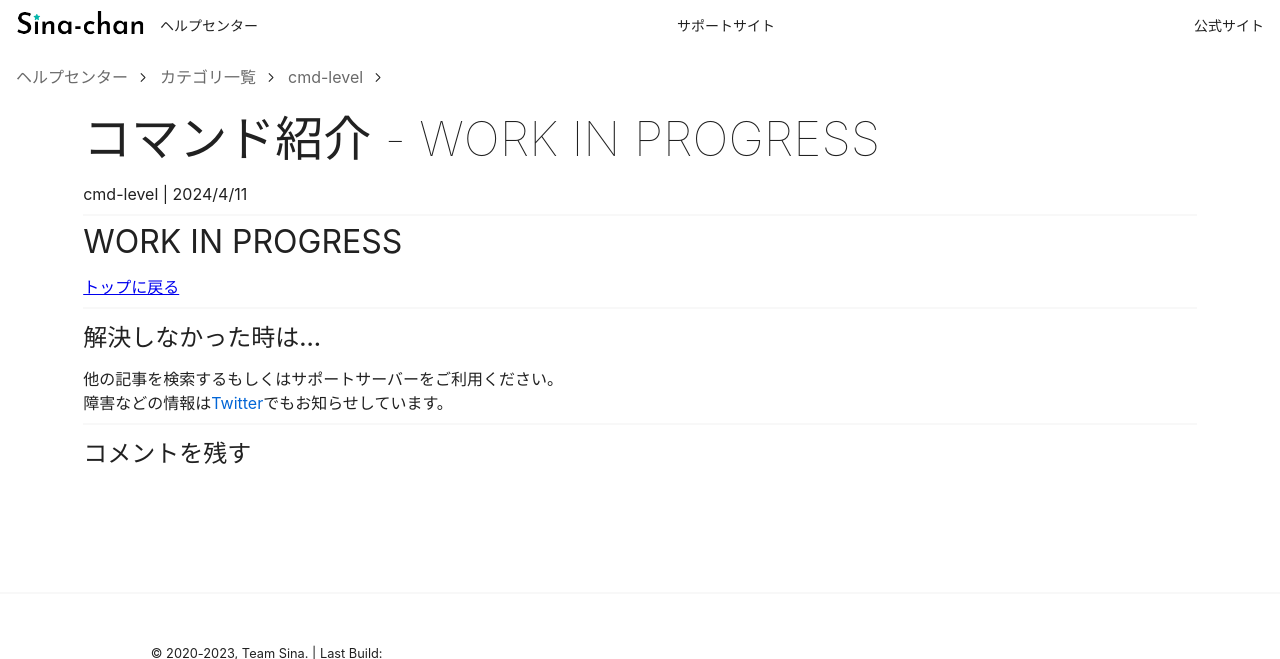
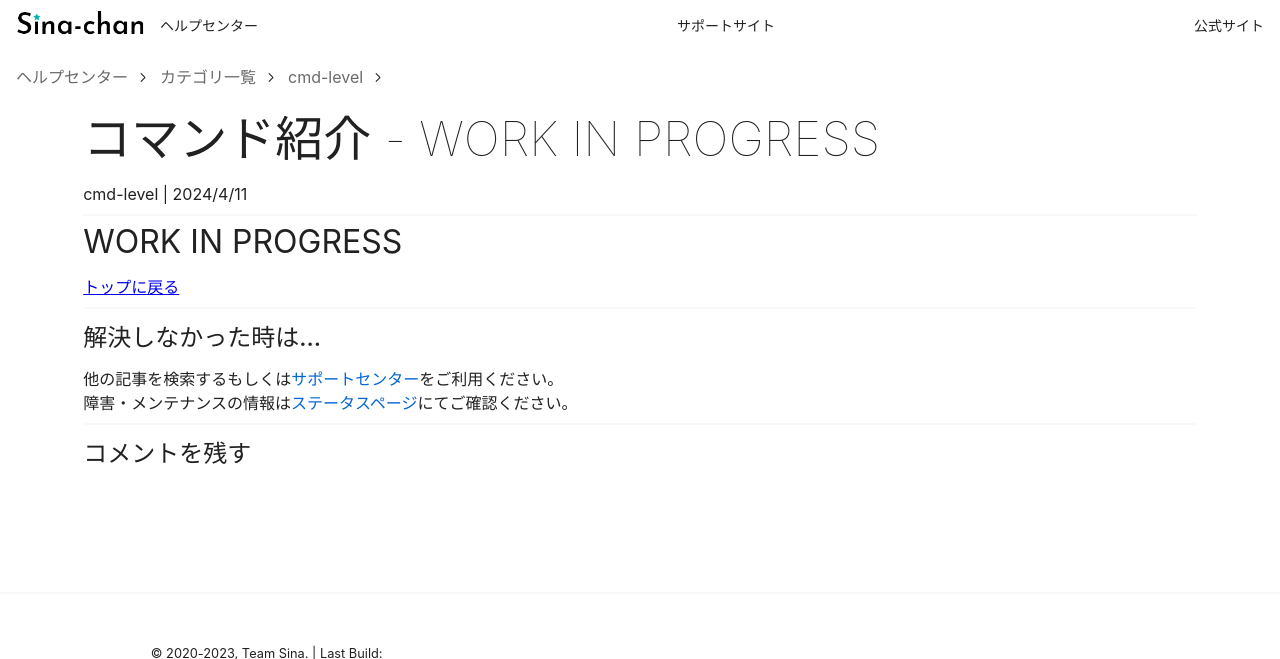
Before and after one commit to SinaKitagami/sina-helpcenter, a Jekyll site: the page built from _posts/command/level/2024-04-11-work-in-progress.md, in a window 1280 px wide and 900 px high, cut to the strip 0-659 px from the top of the window. Built offline with Jekyll 4.4.1, drawn with Linux system fonts in a browser that asks for light colours; comment, search, counter and statistics services are not loaded.

Commit message:
add link
support center&status page

```diff
--- a/_layouts/post.html
+++ b/_layouts/post.html
@@ -18,7 +18,7 @@
         </div>
         <hr>
         <h4>解決しなかった時は...</h4>
-        <p>他の記事を検索するもしくはサポートサーバーをご利用ください。<br>障害などの情報は<a href="https://twitter.com/sina_chan_dbot">Twitter</a>でもお知らせしています。</p>
+        <p>他の記事を検索するもしくは<a href="https://support.center.sina-chan.com">サポートセンター</a>をご利用ください。<br>障害・メンテナンスの情報は<a href="https://status.sina-chan.com">ステータスページ</a>にてご確認ください。</p>
         <hr>
         <h4>コメントを残す</h4>
         <script src="https://giscus.app/client.js"
```
